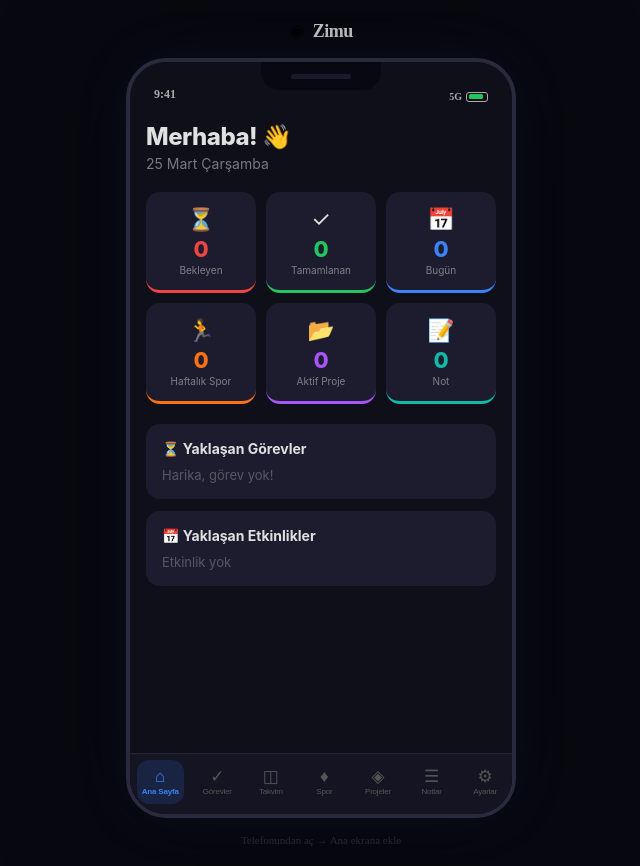
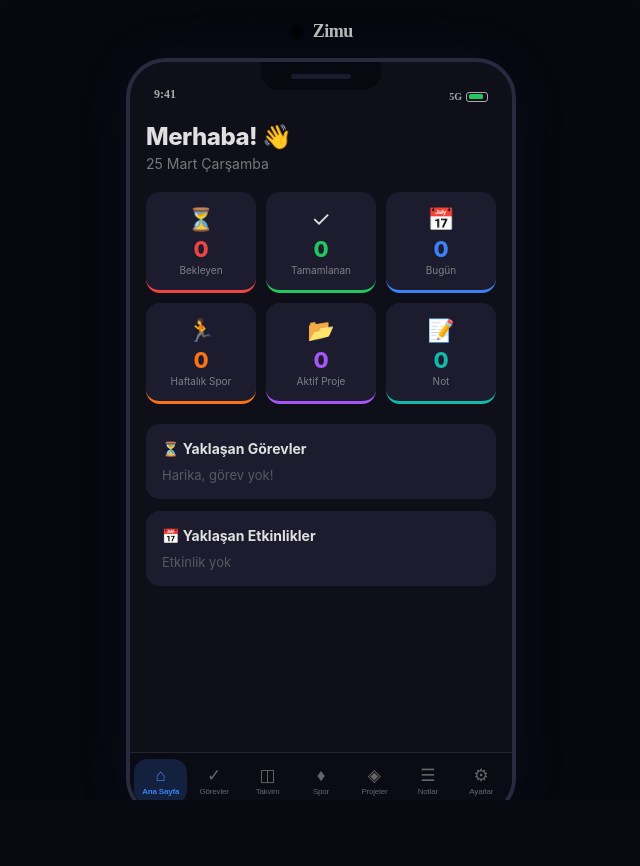
Before and after one commit to arzu72topal-design/zimu, a React (Vite) app: page / in a window 1280 px wide. Shown: the whole page, without its empty margins (319-959 px from the left). After the commit the page ends 800 px from the top, so only its background shows below. Built offline with nearby package versions, Linux system fonts and the light colour scheme.

Commit message:
Update App.jsx

```diff
--- a/src/App.jsx
+++ b/src/App.jsx
@@ -946,41 +946,55 @@ export default function App() {
   const phoneContent = (
     <div style={{
       position:"relative",
-      width:"100%",height:"100%",minHeight:isMobile?"100dvh":"100%",
+      width:"100%",height:"100%",
+      minHeight:isMobile?"100dvh":"100%",
       background:"#0f0f1a",color:"#e0e0e0",
       fontFamily:"'SF Pro Display',-apple-system,'Segoe UI',sans-serif",
-      overflow:"hidden",display:"flex",flexDirection:"column",
+      display:"flex",flexDirection:"column",
     }}>
-      {/* Scrollable content */}
+      {/* Scrollable content area */}
       <div style={{
-        flex:1,overflow:"auto",
-        padding:"16px 16px 90px",
+        flex:1,
+        overflow:"auto",
+        overflowX:"hidden",
+        paddingTop:16,
+        paddingLeft:16,
+        paddingRight:16,
+        paddingBottom:isMobile?140:100,
         WebkitOverflowScrolling:"touch",
       }}>
         {content()}
       </div>
 
-      {/* Bottom nav - always visible */}
+      {/* Bottom nav bar */}
       <div style={{
-        position:"absolute",bottom:0,left:0,right:0,
-        background:"rgba(21,21,37,0.97)",
-        backdropFilter:"blur(20px)",WebkitBackdropFilter:"blur(20px)",
-        borderTop:"1px solid rgba(255,255,255,0.08)",
-        display:"flex",justifyContent:"space-around",alignItems:"center",
-        padding:isMobile?"4px 0 env(safe-area-inset-bottom, 10px)":"6px 0 10px",
+        position:isMobile?"fixed":"absolute",
+        bottom:0,left:isMobile?0:undefined,right:isMobile?0:undefined,
+        width:"100%",
+        background:"rgba(12,12,22,0.98)",
+        backdropFilter:"blur(24px)",WebkitBackdropFilter:"blur(24px)",
+        borderTop:"1px solid rgba(255,255,255,0.1)",
+        display:"flex",justifyContent:"space-around",alignItems:"stretch",
+        paddingTop:isMobile?8:6,
+        paddingBottom:isMobile?"max(env(safe-area-inset-bottom, 16px), 16px)":"10px",
+        paddingLeft:4,paddingRight:4,
         zIndex:1000,
       }}>
         {allTabs.map(t=>(
           <button key={t.id} onClick={()=>setTab(t.id)} style={{
-            background:tab===t.id?"rgba(59,130,246,0.15)":"none",
+            background:tab===t.id?"rgba(59,130,246,0.18)":"none",
             border:"none",cursor:"pointer",
-            display:"flex",flexDirection:"column",alignItems:"center",gap:2,
-            padding:"8px 5px",minWidth:40,borderRadius:12,
-            color:tab===t.id?"#3b82f6":"#555",
+            display:"flex",flexDirection:"column",alignItems:"center",justifyContent:"center",
+            gap:isMobile?4:3,
+            padding:isMobile?"10px 6px":"8px 5px",
+            minWidth:isMobile?52:40,
+            borderRadius:14,
+            color:tab===t.id?"#3b82f6":"#666",
             transition:"all .15s",
+            flex:1,
           }}>
-            <span style={{fontSize:17,lineHeight:1}}>{t.icon}</span>
-            <span style={{fontSize:8,fontWeight:tab===t.id?700:400,letterSpacing:-.2}}>{t.label}</span>
+            <span style={{fontSize:isMobile?24:17,lineHeight:1}}>{t.icon}</span>
+            <span style={{fontSize:isMobile?11:8,fontWeight:tab===t.id?700:500,letterSpacing:-.2}}>{t.label}</span>
           </button>
         ))}
       </div>
@@ -997,8 +1011,12 @@ export default function App() {
         ::-webkit-scrollbar { width:4px; }
         ::-webkit-scrollbar-thumb { background:rgba(255,255,255,0.1);border-radius:4px; }
         input[type="date"]::-webkit-calendar-picker-indicator { filter:invert(0.7); }
-        body { margin:0; overscroll-behavior:none; background:#080810; }
-        @media(display-mode:standalone){ body { padding-top: env(safe-area-inset-top); background:#0f0f1a; } }
+        html, body { margin:0; padding:0; overscroll-behavior:none; background:#080810; height:100%; overflow:hidden; }
+        #root { height:100%; }
+        @media(display-mode:standalone){
+          html, body { background:#0f0f1a; }
+          body { padding-top: env(safe-area-inset-top); }
+        }
       `}</style>
 
       <Toast {...toast} />
```
